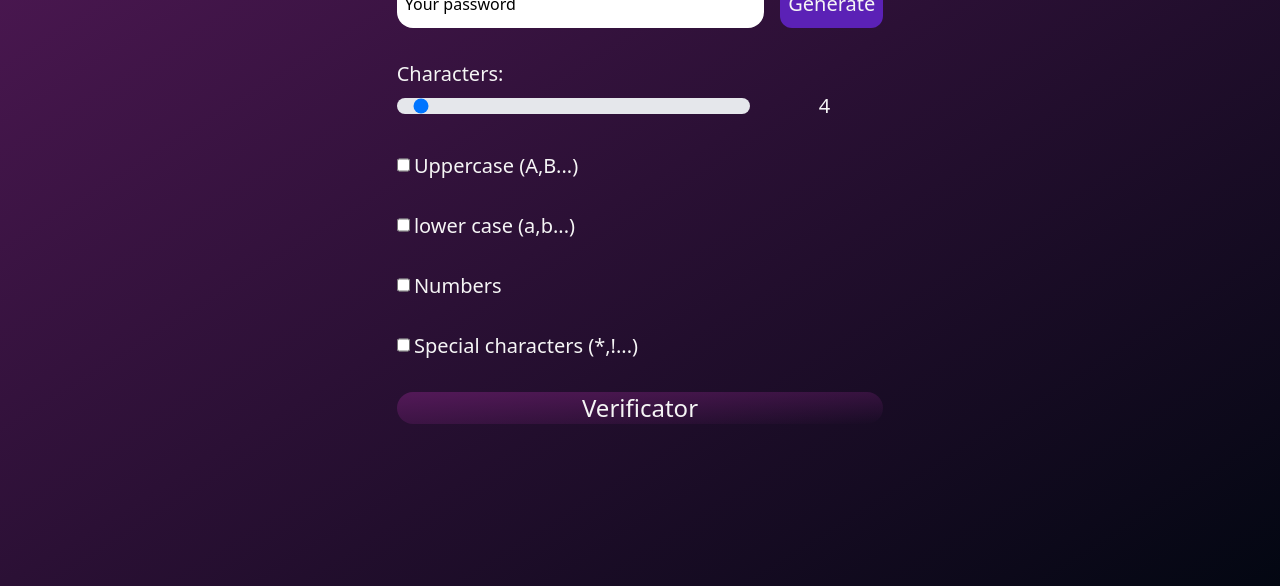
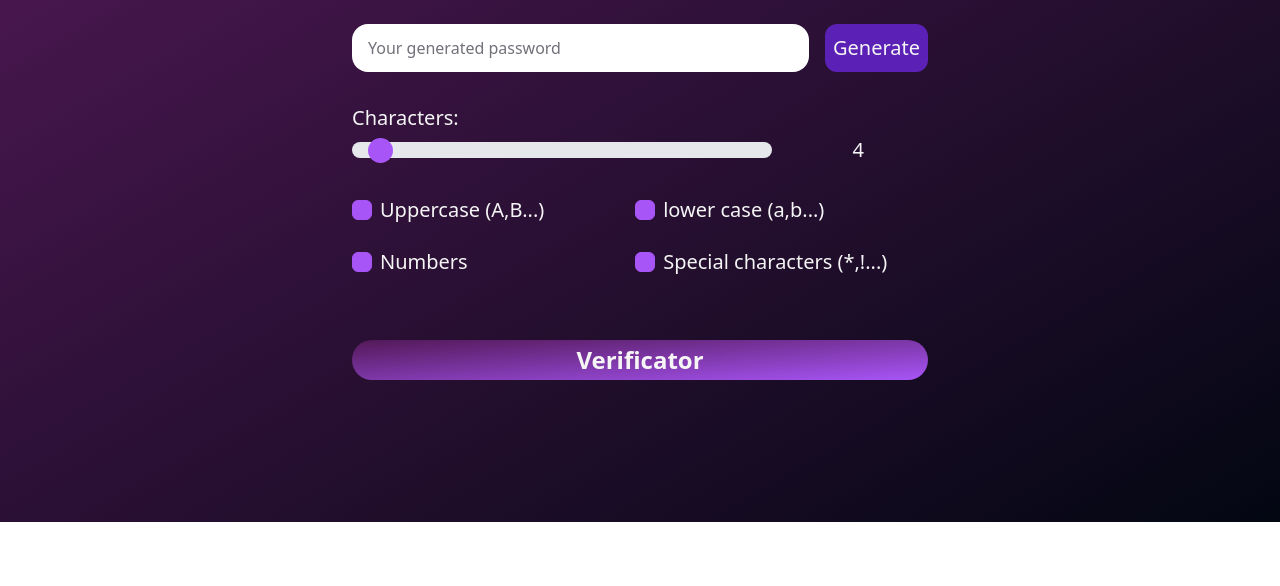
Before and after one commit to LucasBiazon/CipherCraft, a website: page src/index.html in a window 1280 px wide. Shown: the part 278-864 px from the top of the page. After the commit the page ends 800 px from the top, so only its background shows below. Drawn offline with Linux system fonts and the light colour scheme.

Commit message:
Finished Generator Style

```diff
--- a/src/index.html
+++ b/src/index.html
@@ -30,17 +30,17 @@
         </div>
     </header>
 
-    <main class="h-full py-6 px-12 flex items-center justify-center bg-gradient-to-br from-[#531958] to-gray-950">
-        <form action="" class="flex flex-col gap-8 mb-16">
-            <h2 class="text-5xl text-gray-300 font-semibold mb-4">
+    <main class="h-main py-6 px-12 flex items-center flex-col justify-center bg-gradient-to-br from-[#531958] to-gray-950">
+        <form action="" class="flex flex-col gap-8 mb-16 max-w-xl">
+            <h2 class="text-4xl sm:text-5xl  text-gray-300 font-semibold mb-4">
                 Password Generator
             </h2>
             <div class="w-full flex gap-4">
-                <div id="result" class="h-12 w-4/5 flex items-center px-2 bg-white rounded-2xl cursor-pointer">
-                    Your password
+                <div id="result" class="h-12 w-4/5 flex items-center px-4 text-zinc-500 bg-white rounded-2xl cursor-pointer">
+                    Your generated password
                 </div>
                 <button type="submit"
-                    class="h-12 p-2 bg-violet-800 rounded-xl text-xl text-neutral-100">
+                    class="h-12 p-2 bg-violet-800 rounded-xl text-xl text-neutral-100 shadow-none hover:bg-purple-800 hover:shadow-[0px_0px_15px_-5px_rgba(204,100,204,0.8)]">
                     Generate
                 </button>
             </div>
@@ -49,33 +49,37 @@
                 <p class="text-xl text-neutral-100">Characters:</p>
                 <div class="w-full flex items-center gap-4">
                     <input id="minmax-range" type="range" min="4" max="12" value="4"
-                        class="w-3/4 h-3 py-2 px-4 bg-gray-200 rounded-lg range-lg appearance-none cursor-pointer">
+                        class="w-3/4 h-3 py-2 px-4 bg-gray-200 rounded-lg range-lg appearance-none cursor-pointer
+                        [&::-webkit-slider-runnable-track]:rounded-full [&::-webkit-slider-thumb]:appearance-none [&::-webkit-slider-thumb]:h-[25px] [&::-webkit-slider-thumb]:w-[25px] [&::-webkit-slider-thumb]:rounded-full [&::-webkit-slider-thumb]:bg-purple-500">
                     <span class="text-xl text-neutral-100 w-1/4 flex justify-center">4</span>
                 </div>
             </div>
 
-            <div>
-                <input type="checkbox" name="" id="" value="1" class="w-4 h-4 text-blue-600 bg-gray-100 border-gray-300 rounded focus:ring-blue-500  focus:ring-2 ">
-                <label for="" class="text-xl text-neutral-100">Uppercase (A,B...)</label>
+
+            <div class="flex flex-wrap gap-6 flex-col sm:flex-row">
+                <div class="w-full sm:w-[45%]  flex items-center gap-2">
+                    <input type="checkbox" name="" id="" value="1" checked
+                    class="before:content[''] peer relative h-5 w-5 cursor-pointer appearance-none rounded-md border border-blue-gray-200 transition-all before:absolute before:top-2/4 before:left-2/4 before:block before:h-12 before:w-12 before:-translate-y-2/4 before:-translate-x-2/4 before:rounded-full before:bg-blue-gray-500 before:opacity-0 before:transition-opacity checked:border-purple-500 checked:bg-purple-500 checked:before:bg-purple-500 hover:before:opacity-10">
+                    <label for="" class="text-xl text-neutral-100">Uppercase (A,B...)</label>
+                </div>
+                <div class="w-full sm:w-[45%] flex items-center gap-2">
+                    <input type="checkbox" name="" id=""  flex value="1"  checked
+                    class="before:content[''] peer relative h-5 w-5 cursor-pointer appearance-none rounded-md border border-blue-gray-200 transition-all before:absolute before:top-2/4 before:left-2/4 before:block before:h-12 before:w-12 before:-translate-y-2/4 before:-translate-x-2/4 before:rounded-full before:bg-blue-gray-500 before:opacity-0 before:transition-opacity checked:border-purple-500 checked:bg-purple-500 checked:before:bg-purple-500 hover:before:opacity-10">                    <label for="" class="text-xl text-neutral-100">lower case (a,b...)</label>
+                </div>
+                <div class="w-full sm:w-[45%] flex items-center gap-2">
+                    <input type="checkbox" name="" id="" value="1" checked
+                    class="before:content[''] peer relative h-5 w-5 cursor-pointer appearance-none rounded-md border border-blue-gray-200 transition-all before:absolute before:top-2/4 before:left-2/4 before:block before:h-12 before:w-12 before:-translate-y-2/4 before:-translate-x-2/4 before:rounded-full before:bg-blue-gray-500 before:opacity-0 before:transition-opacity checked:border-purple-500 checked:bg-purple-500 checked:before:bg-purple-500 hover:before:opacity-10">                    <label for="" class="text-xl text-neutral-100">Numbers</label>
+                </div>
+                <div class="w-full sm:w-[45%] flex items-center gap-2">
+                    <input type="checkbox" name="" id="" value="1" checked
+                    class="before:content[''] peer relative h-5 w-5 cursor-pointer appearance-none rounded-md border border-blue-gray-200 transition-all before:absolute before:top-2/4 before:left-2/4 before:block before:h-12 before:w-12 before:-translate-y-2/4 before:-translate-x-2/4 before:rounded-full before:bg-blue-gray-500 before:opacity-0 before:transition-opacity checked:border-purple-500 checked:bg-purple-500 checked:before:bg-purple-500 hover:before:opacity-10">                    <label for="" class="text-xl text-neutral-100">Special characters (*,!...)</label>
+                </div>
             </div>
-            <div >
-                <input type="checkbox" name="" id=""  value="1" class="w-4 h-4 text-blue-600 bg-gray-100 border-gray-300 rounded focus:ring-blue-500  focus:ring-2 ">
-                <label for="" class="text-xl text-neutral-100">lower case (a,b...)</label>
-            </div>
-            <div >
-                <input type="checkbox" name="" id="" value="1" class="w-4 h-4 text-blue-600 bg-gray-100 border-gray-300 rounded focus:ring-blue-500  focus:ring-2 ">
-                <label for="" class="text-xl text-neutral-100">Numbers</label>
-            </div>
-            <div >
-                <input type="checkbox" name="" id="" value="1" class="w-4 h-4 text-blue-600 bg-gray-100 border-gray-300 rounded focus:ring-blue-500 dark:focus:ring-blue-600 dark:ring-offset-gray-800 focus:ring-2 dark:bg-gray-700 dark:border-gray-600">
-                <label for="" class="text-xl text-neutral-100">Special characters (*,!...)</label>
-            </div>
-        </div>
-            <button type="button"
-                class="rounded-3xl text-2xl w-2 text-neutral-100 bg-gradient-to-br from-[#531958] to-purple-500"
-                >Verificator</button>
         </form>
-
+        <button type="button"
+                class="rounded-3xl max-w-xl text-2xl font-semibold w-2/4 h-10 text-neutral-100 bg-gradient-to-br from-[#531958] to-purple-500 border-0 hover:border-neutral-50 hover:border-2">
+            Verificator
+        </button>
         <form action="" class="hidden">
             <h2 class="text-4xl">Password verificator</h2>
             <div>
--- a/tailwind.config.js
+++ b/tailwind.config.js
@@ -3,7 +3,13 @@ module.exports = {
   content: ["./src/**/*.{html,js, css}"],
   theme: {
     extend: {
+      height:{
+        'main': "calc(100% - 64px)"
+      },
+      dropShadow:{
+        '1xl': "0px 0px 50px -3px rgba(204,100,204,1)"
+      }
     },
   },
-  plugins: [ require("@tailwindcss/forms")],
+  plugins: [],
 }
```
Also changed, not shown: dist/output.css.
